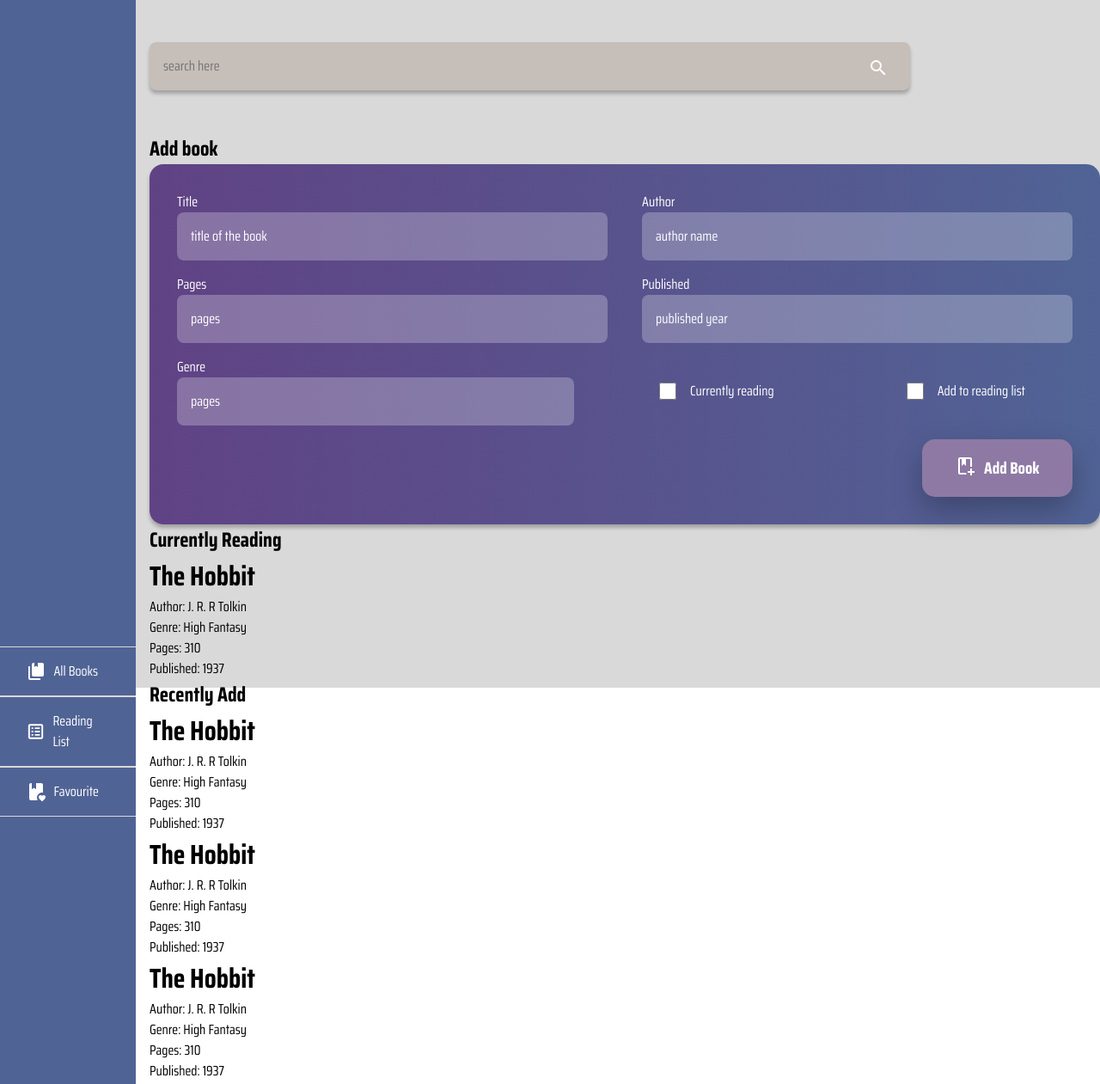
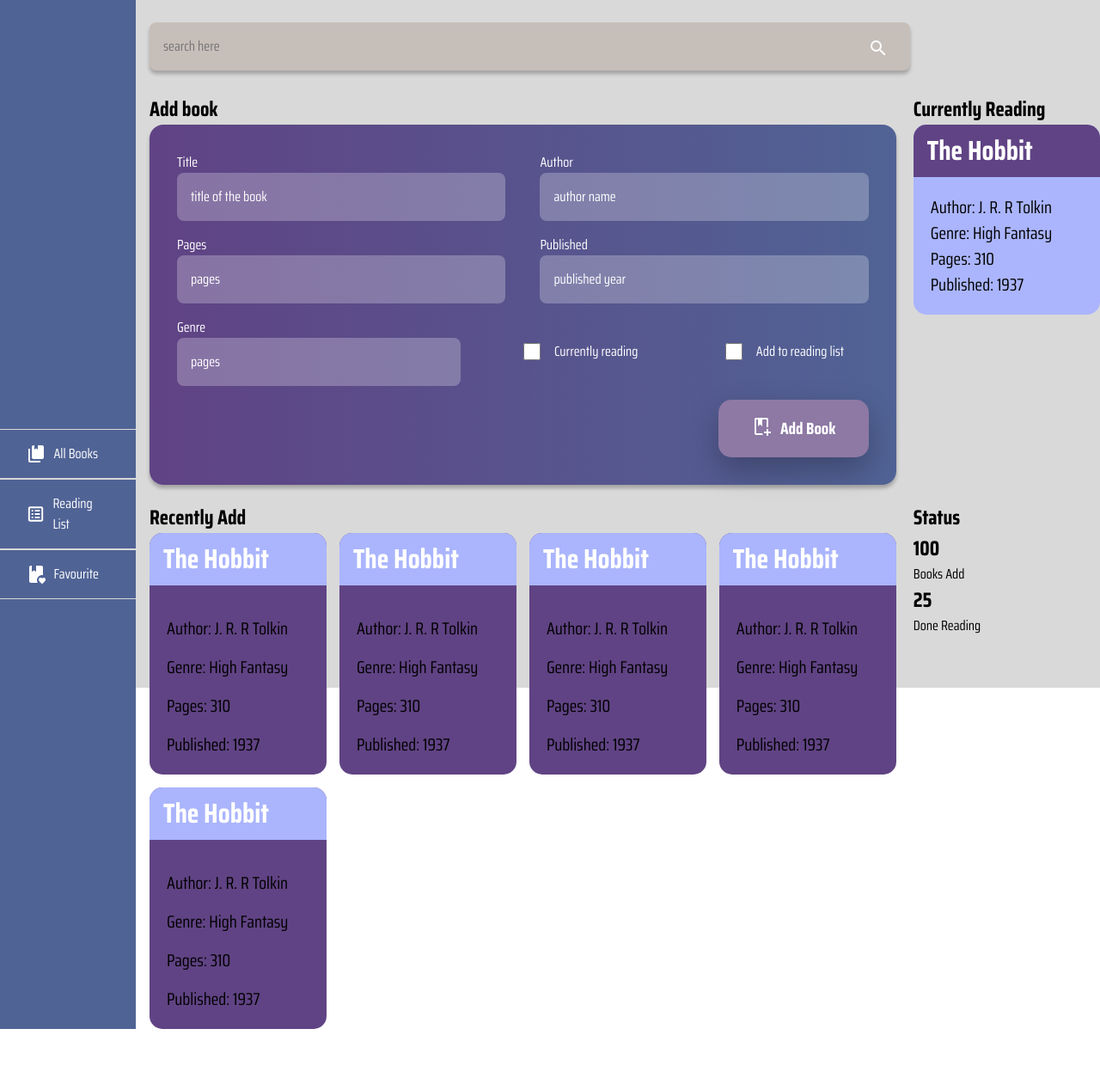
Before and after one commit to its-saad-rahman/the-library, a plain HTML site: page index.html in a window 1280 px wide. Shown: the top 1261 px of the page at 86% size. After the commit the page ends 1197 px from the top, so only its background shows below. Drawn offline with Linux system fonts and the light colour scheme; a script that the page names is missing.

Commit message:
Added style to currrently reading and recently add section

```diff
--- a/style.css
+++ b/style.css
@@ -196,6 +196,8 @@ main {
  ========================================*/
 .content-body {
   display: grid;
+  grid-template-columns: 8fr 2fr;
+  gap: 20px;
 }
 
 /*************** ADD BOOK *****************/
@@ -269,3 +271,49 @@ input[type='checkbox'] {
 .add-book--btn:hover {
   background: var(--clr-add-book-gradient-1);
 }
+
+/*************** CURRENTLY READING *****************/
+.currently-reading .content {
+  background: var(--clr-currently-reading-bg);
+  border-radius: 15px;
+  overflow: hidden;
+}
+.currently-reading .content .title {
+  background: var(--clr-add-book-gradient-1);
+  padding: 0.2em 0.5em;
+  color: white;
+}
+.recently-add .content p,
+.currently-reading .content p {
+  font-size: var(--fs-200);
+  padding-left: 1em;
+}
+.currently-reading .content p:nth-child(2),
+.recently-add .content p:nth-child(2) {
+  padding-top: 1em;
+}
+
+.currently-reading .content p:last-child,
+.recently-add .content p:last-child {
+  padding-bottom: 1em;
+}
+
+/*************** RECENTLY ADD *****************/
+.recently-add {
+}
+
+.recently-add div {
+  display: grid;
+  grid-template-columns: repeat(auto-fit, minmax(200px, 1fr));
+  gap: 15px;
+}
+.recently-add .content {
+  background: var(--clr-add-book-gradient-1);
+  border-radius: 15px;
+  overflow: hidden;
+}
+.recently-add .content .title {
+  background: var(--clr-currently-reading-bg);
+  padding: 0.2em 0.5em;
+  color: white;
+}
```
